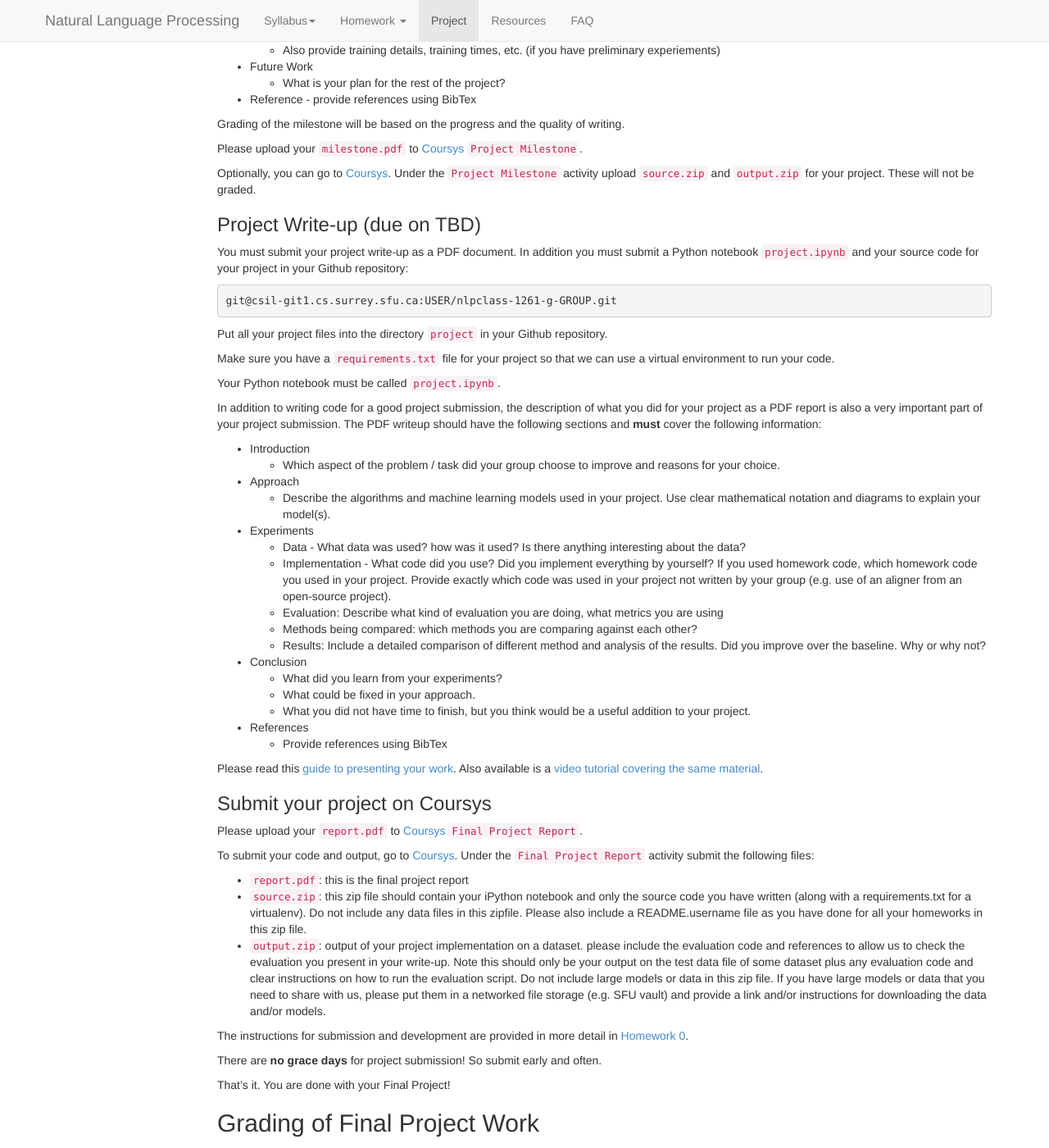
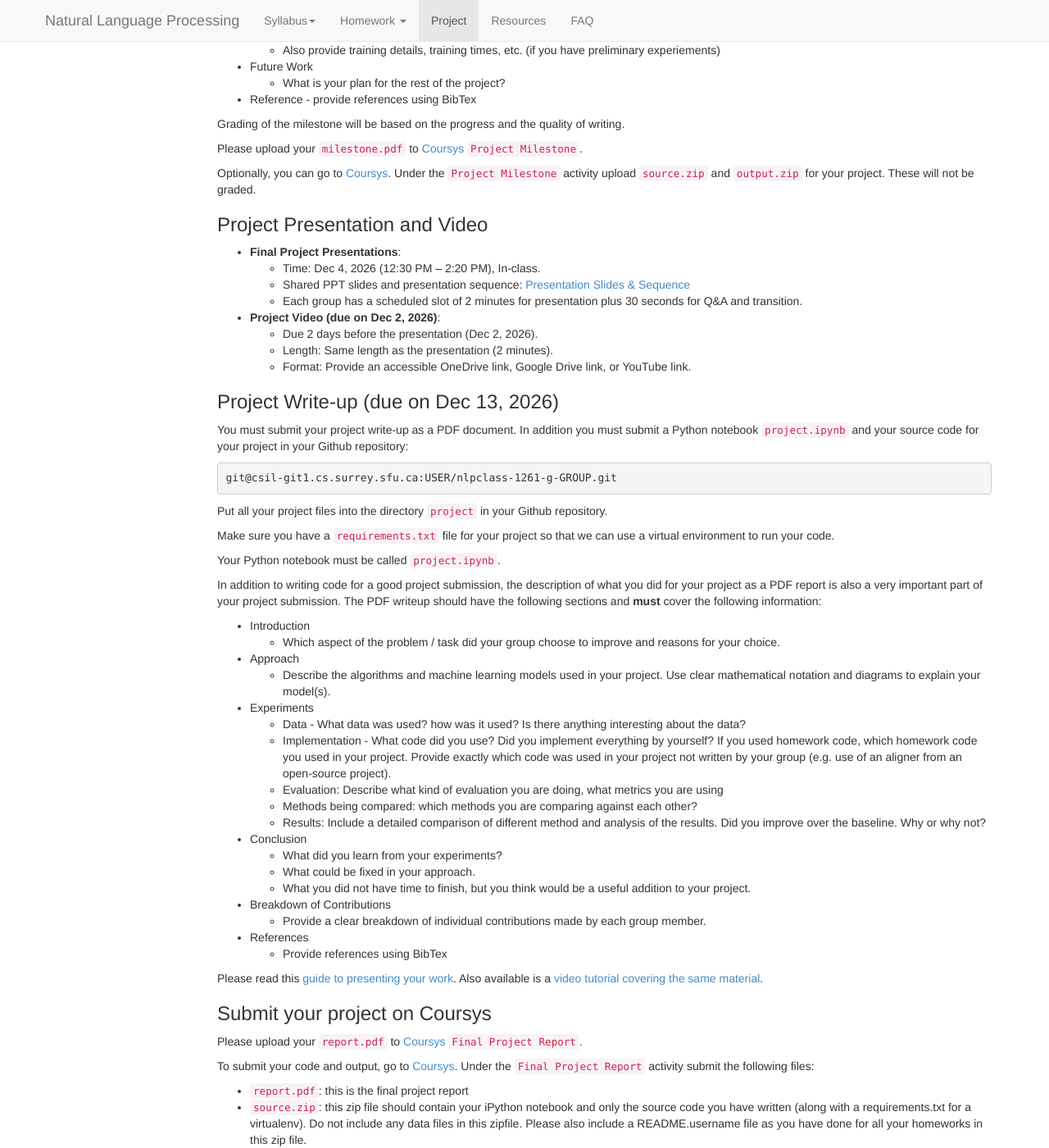
Before and after one commit to zhiyunrichardpeng/nlp-class, a Jekyll site: the page built from project.md, in a window 1280 px wide and 1400 px high, scrolled down 2214 px. Shown: the whole window at 82% size. Built offline with Jekyll 4.4.1, drawn with Linux system fonts in a browser that asks for light colours; nearby versions of some CDN libraries; some of the changed text lies outside the part shown.

Commit message:
Update final project due dates, presentation schedule, video requirements, and final exam details

```diff
--- a/_config.yml
+++ b/_config.yml
@@ -74,15 +74,16 @@ hwdates:
   - hw: "project"
     report-submit-name: "Coursys"
     startdate: "Oct 23, 2026"
-    deadline: "TBD"
-    time: "Poster session: TBD"
-    location: "TBD"
+    deadline: "Dec 13, 2026"
+    time: "12:30 PM – 2:20 PM"
+    location: "In-class"
     abstract: "Oct 28, 2026"
     proposal: "Oct 28, 2026"
     proposal-submit-url: "https://coursys.sfu.ca/2026fa-cmpt-713-x1/"
     milestone: "Nov 25, 2026"
     milestone-submit-url: "https://coursys.sfu.ca/2026fa-cmpt-713-x1/"
-    poster: "Poster due on Dec 4, 2026"
+    poster: "Dec 4, 2026"
+    video: "Dec 2, 2026"
     video-submit-url: "https://coursys.sfu.ca/2026fa-cmpt-713-x1/"
     report-submit-url: "https://coursys.sfu.ca/2026fa-cmpt-713-x1/"
 hwsubmit:
--- a/project.md
+++ b/project.md
@@ -147,9 +147,16 @@ activity upload `source.zip` and `output.zip` for your project.  These will not
 
 Optionally, you can also upload `source.zip` and `output.zip` for your project.  These will not be graded. -->
 
-<!-- * Final Project Poster Session:
-    * Time: {{ site.hwdates[5].deadline }} {{ site.hwdates[5].time }}.
-    * Location: {{ site.hwdates[5].location }} -->
+### Project Presentation and Video
+
+* **Final Project Presentations**:
+    * Time: {{ site.hwdates[5].poster }} ({{ site.hwdates[5].time }}), {{ site.hwdates[5].location }}.
+    * Shared PPT slides and presentation sequence: [Presentation Slides & Sequence](https://1sfu-my.sharepoint.com/:f:/g/personal/zpa18_sfu_ca/IgA5uRZsX7s3QqK-7oinOYWIAZ0WSIEKwxSJ3N23jo4N7sY?e=6hCEHa)
+    * Each group has a scheduled slot of 2 minutes for presentation plus 30 seconds for Q&A and transition.
+* **Project Video (due on {{ site.hwdates[5].video }})**:
+    * Due 2 days before the presentation (Dec 2, 2026).
+    * Length: Same length as the presentation (2 minutes).
+    * Format: Provide an accessible OneDrive link, Google Drive link, or YouTube link.
 
 ### Project Write-up (due on {{ site.hwdates[5].deadline }})
 
@@ -186,6 +193,8 @@ the following sections and **must** cover the following information:
     * What did you learn from your experiments?
     * What could be fixed in your approach.
     * What you did not have time to finish, but you think would be a useful addition to your project.
+* Breakdown of Contributions
+    * Provide a clear breakdown of individual contributions made by each group member.
 * References
     * Provide references using BibTex
 
```
Also changed, not shown: _data/schedule.yaml (+5 -3 lines), index.md (+1 -1 lines).
